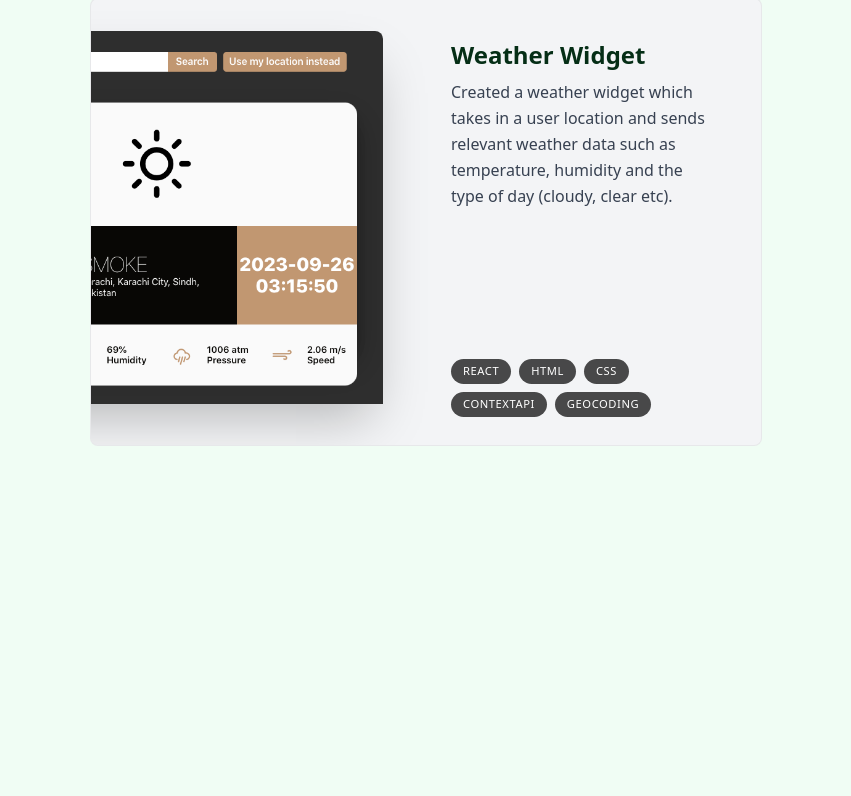
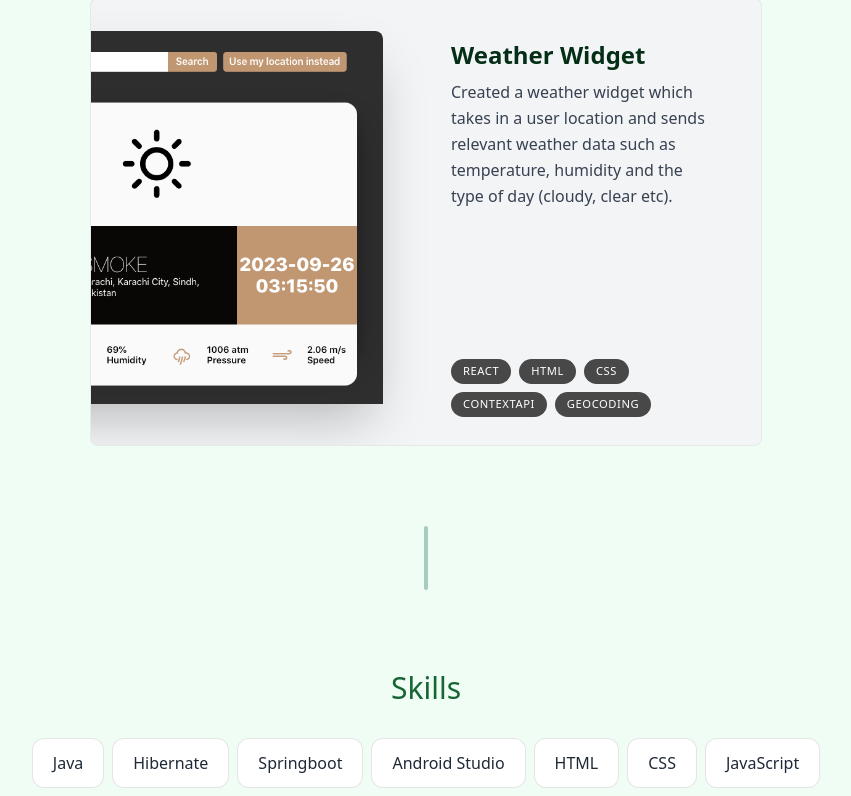
Before and after one commit to aak231/portfolio, a Next.js app: page / in a window 1280 px wide. Shown: the part 1998-2794 px from the top of the page, without its empty margins (214-1065 px from the left). Built offline with nearby package versions, Linux system fonts and the light colour scheme.

Commit message:
skills section completed forgot to add id in section

```diff
--- a/app/page.tsx
+++ b/app/page.tsx
@@ -2,6 +2,7 @@
 import Intro from "@/components/intro";
 import SectionDivider from "@/components/sectionDivider";
 import Projects from "@/components/projects"
+import Skills from "@/components/skills";
 
 export default function Home() {
   return (
@@ -11,6 +12,8 @@
       <About/>
       <SectionDivider/>
       <Projects/>
+      <SectionDivider/>
+      <Skills/>
     </main>
   );
 }
--- a/components/skills.tsx
+++ b/components/skills.tsx
@@ -1,10 +1,50 @@
-import React from 'react'
-import SectionHeader from './sectionHeader'
+"use client";
+import React from "react";
+import SectionHeader from "./sectionHeader";
+import { skillsData } from "@/lib/data";
+import { useSectionInView } from "@/lib/hooks";
+import { motion } from "framer-motion";
 
+const fadeInAnimationVariants = {
+  initial: {
+    opacity: 0,
+    y: 100,
+  },
+  animate: (index: number) => ({
+    opacity: 1,
+    y: 0,
+    transition: {
+      delay: 0.05 * index,
+    },
+  }),
+};
 export default function Skills() {
+  const { ref } = useSectionInView("Skills");
+
   return (
-    <section>
-        <SectionHeader>Skills</SectionHeader>
+    <section
+      ref={ref}
+      id="skills"
+      className="mb-28 max-w-[53rem] scroll-mt-28 text-center sm:mb-40"
+    >
+      <SectionHeader>Skills</SectionHeader>
+      <ul className="flex flex-wrap justify-center gap-2 text-md text-gray-800">
+        {skillsData.map((skill, index) => (
+          <motion.li
+            className="bg-white border border-black/[0.1] rounded-xl px-5 py-3"
+            key={index}
+            variants={fadeInAnimationVariants}
+            initial="initial"
+            whileInView="animate"
+            viewport={{
+              once: true,
+            }}
+            custom={index}
+          >
+            {skill}
+          </motion.li>
+        ))}
+      </ul>
     </section>
-  )
+  );
 }
--- a/package.json
+++ b/package.json
@@ -23,6 +23,7 @@
     "react-dom": "18.2.0",
     "react-icons": "^4.11.0",
     "react-intersection-observer": "^9.8.1",
+    "react-vertical-timeline-component": "^3.6.0",
     "sharp": "^0.32.6",
     "tailwindcss": "3.3.3",
     "typescript": "5.2.2"
```
Also changed, not shown: 1 other file (tests, documents, lock files or other folders).
